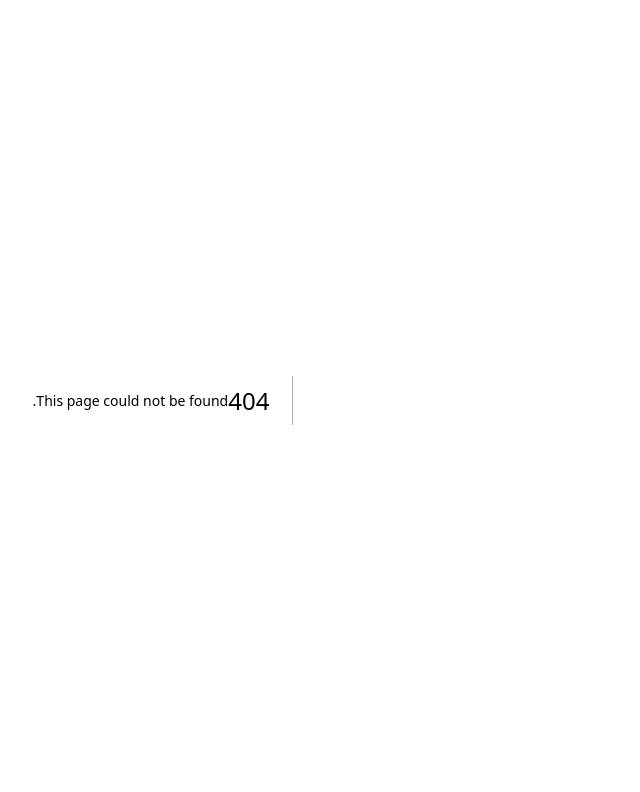
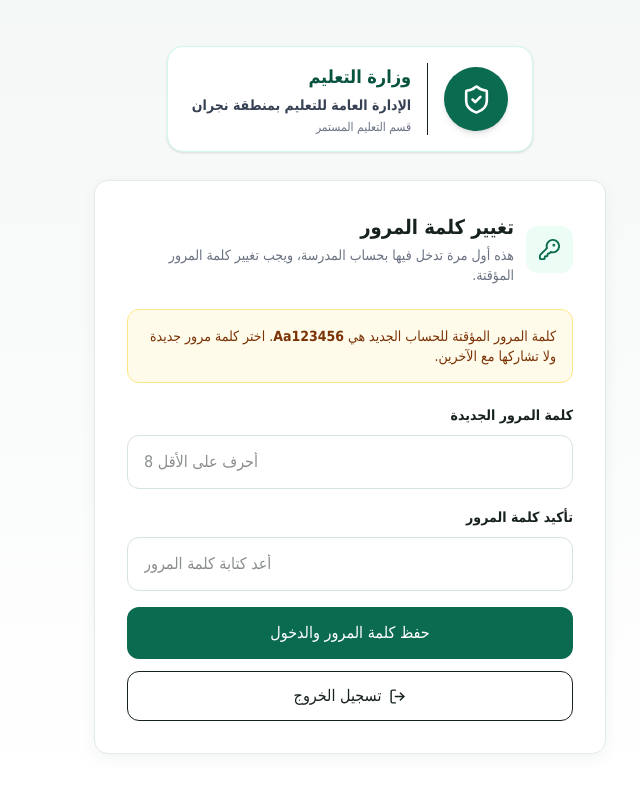
Before and after one commit to traningnajranedu-glitch/najran-payroll-system, a Next.js app: page /change-password in a window 1280 px wide. Before the commit this address had no page. Shown: the top 792 px of the page, without its empty margins (509-1149 px from the left). Built offline with nearby package versions, Linux system fonts and the light colour scheme; no server answers.

Commit message:
Add first-login school password change page

```diff
--- /dev/null
+++ b/app/change-password/page.tsx
@@ -0,0 +1,142 @@
+'use client';
+
+import { FormEvent, useState } from 'react';
+import { KeyRound, LogOut, ShieldCheck } from 'lucide-react';
+import { supabaseBrowser } from '../../lib/supabase';
+
+export default function ChangePasswordPage() {
+  const sb = supabaseBrowser();
+  const [password, setPassword] = useState('');
+  const [confirm, setConfirm] = useState('');
+  const [busy, setBusy] = useState(false);
+  const [error, setError] = useState('');
+  const [message, setMessage] = useState('');
+
+  async function submit(e: FormEvent) {
+    e.preventDefault();
+    setError('');
+    setMessage('');
+
+    if (password.length < 8) {
+      setError('كلمة المرور الجديدة يجب ألا تقل عن 8 أحرف.');
+      return;
+    }
+    if (password !== confirm) {
+      setError('تأكيد كلمة المرور غير مطابق.');
+      return;
+    }
+
+    setBusy(true);
+    const { data: { session } } = await sb.auth.getSession();
+    if (!session) {
+      setError('انتهت جلسة الدخول. سجل الدخول مرة أخرى.');
+      setBusy(false);
+      return;
+    }
+
+    const response = await fetch('/api/school/change-password', {
+      method: 'POST',
+      headers: {
+        'Content-Type': 'application/json',
+        Authorization: 'Bearer ' + session.access_token,
+      },
+      body: JSON.stringify({ password }),
+    });
+    const result = await response.json();
+
+    if (!response.ok) {
+      setError(result.error || 'تعذر تغيير كلمة المرور.');
+      setBusy(false);
+      return;
+    }
+
+    setMessage('تم تغيير كلمة المرور بنجاح. سيتم تحويلك إلى لوحة المدرسة.');
+    setTimeout(() => {
+      window.location.href = '/dashboard';
+    }, 700);
+  }
+
+  async function logout() {
+    await sb.auth.signOut();
+    window.location.href = '/';
+  }
+
+  return (
+    <main className="min-h-screen flex items-center justify-center p-5 bg-gradient-to-b from-[#f4f8f6] to-white" dir="rtl">
+      <div className="w-full max-w-lg">
+        <div className="text-center mb-7">
+          <div className="inline-flex items-center gap-4 bg-white border border-emerald-100 rounded-2xl px-6 py-4 shadow-sm">
+            <div className="w-16 h-16 rounded-full bg-[#0b6b50] text-white flex items-center justify-center shadow-md">
+              <ShieldCheck size={31} />
+            </div>
+            <div className="text-right border-r pr-4">
+              <div className="font-bold text-[#07533e] text-lg">وزارة التعليم</div>
+              <div className="font-semibold text-gray-700 text-sm mt-1">الإدارة العامة للتعليم بمنطقة نجران</div>
+              <div className="text-xs text-gray-500 mt-1">قسم التعليم المستمر</div>
+            </div>
+          </div>
+        </div>
+
+        <div className="card p-7 md:p-8 border-t-4 border-t-[#0b6b50]">
+          <div className="flex items-center gap-3 mb-6">
+            <div className="bg-emerald-50 p-3 rounded-xl text-[#0b6b50]"><KeyRound size={23} /></div>
+            <div>
+              <h1 className="font-bold text-xl">تغيير كلمة المرور</h1>
+              <p className="text-sm text-gray-500 mt-1">هذه أول مرة تدخل فيها بحساب المدرسة، ويجب تغيير كلمة المرور المؤقتة.</p>
+            </div>
+          </div>
+
+          <div className="bg-amber-50 border border-amber-200 text-amber-900 rounded-xl p-4 text-sm mb-5">
+            كلمة المرور المؤقتة للحساب الجديد هي <strong dir="ltr">Aa123456</strong>. اختر كلمة مرور جديدة ولا تشاركها مع الآخرين.
+          </div>
+
+          <form onSubmit={submit} className="space-y-4">
+            <label className="block">
+              <span className="text-sm font-semibold">كلمة المرور الجديدة</span>
+              <input
+                type="password"
+                value={password}
+                onChange={e => setPassword(e.target.value)}
+                className="mt-2 w-full border rounded-xl px-4 py-3.5"
+                minLength={8}
+                required
+                autoComplete="new-password"
+                dir="ltr"
+                placeholder="8 أحرف على الأقل"
+              />
+            </label>
+
+            <label className="block">
+              <span className="text-sm font-semibold">تأكيد كلمة المرور</span>
+              <input
+                type="password"
+                value={confirm}
+                onChange={e => setConfirm(e.target.value)}
+                className="mt-2 w-full border rounded-xl px-4 py-3.5"
+                minLength={8}
+                required
+                autoComplete="new-password"
+                dir="ltr"
+                placeholder="أعد كتابة كلمة المرور"
+              />
+            </label>
+
+            {error && <div className="bg-red-50 text-red-700 border border-red-100 rounded-xl p-3 text-sm">{error}</div>}
+            {message && <div className="bg-green-50 text-green-700 border border-green-100 rounded-xl p-3 text-sm">{message}</div>}
+
+            <button
+              disabled={busy}
+              className="w-full bg-[#0b6b50] hover:bg-[#07533e] text-white rounded-xl py-3.5 font-bold disabled:opacity-60"
+            >
+              {busy ? 'جارٍ حفظ كلمة المرور…' : 'حفظ كلمة المرور والدخول'}
+            </button>
+          </form>
+
+          <button type="button" onClick={logout} className="w-full mt-3 border rounded-xl py-3 font-semibold flex items-center justify-center gap-2">
+            <LogOut size={17} /> تسجيل الخروج
+          </button>
+        </div>
+      </div>
+    </main>
+  );
+}
```
